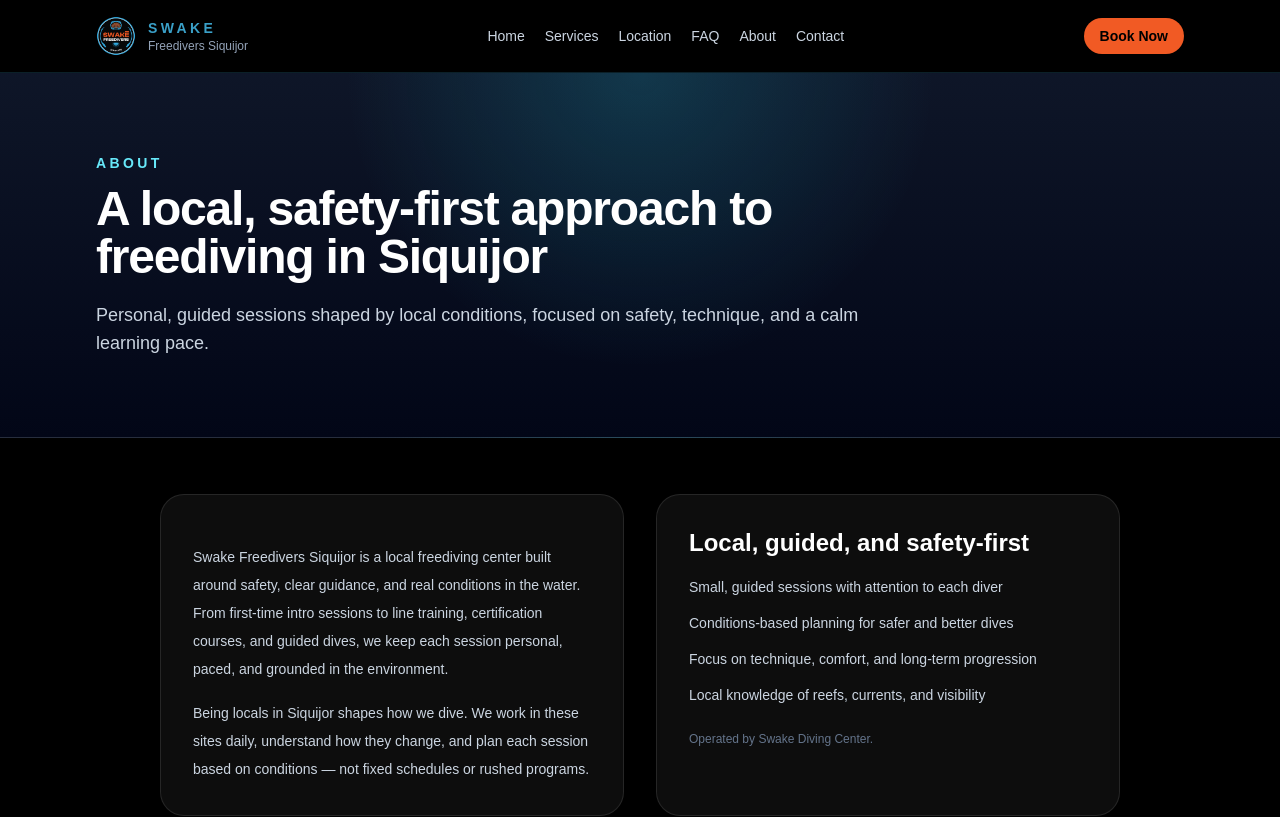
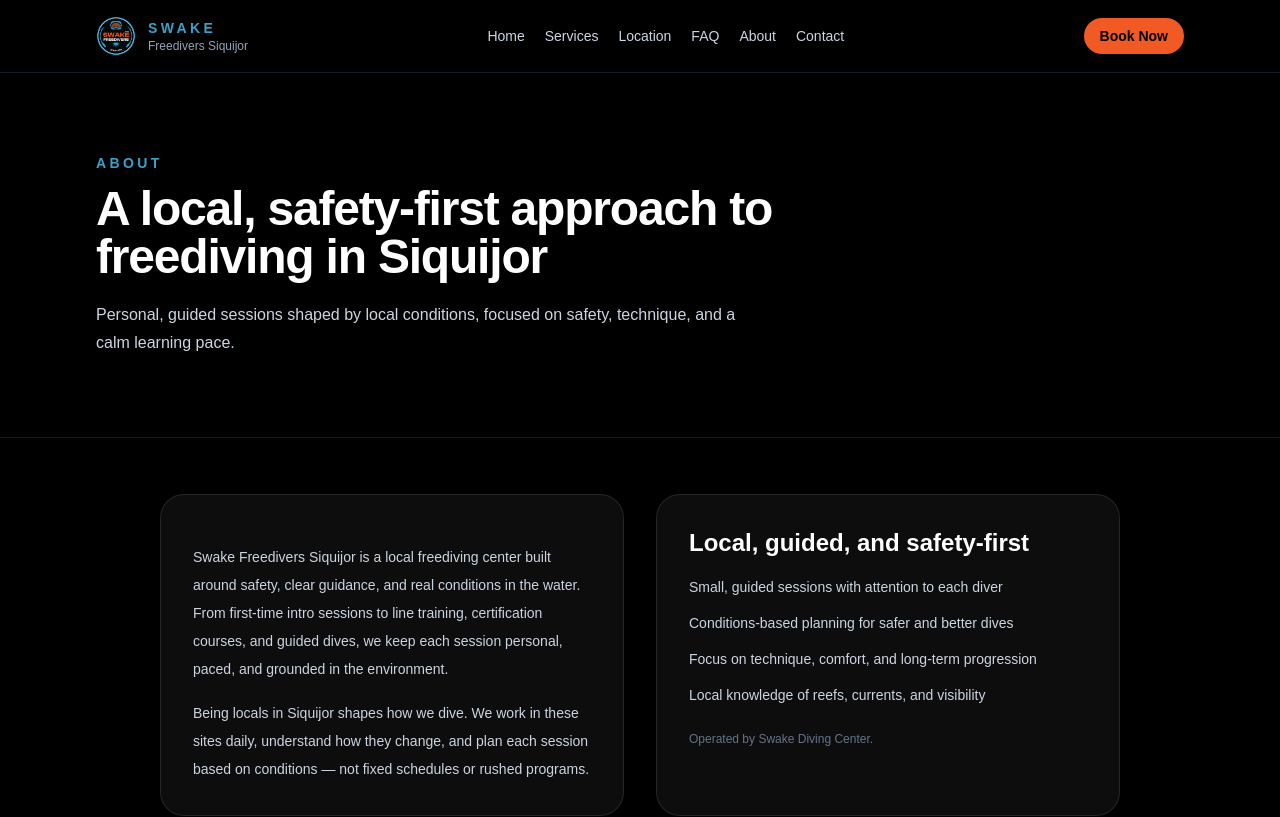
Before and after one commit to cbmserino-cyber/swake-diving-center, a Next.js app: page /about in a window 1280 px wide. Shown: the top 817 px of the page. Built offline with nearby package versions, Linux system fonts and the light colour scheme.

Commit message:
Update page-hero.tsx

```diff
--- a/components/page-hero.tsx
+++ b/components/page-hero.tsx
@@ -5,18 +5,34 @@ type PageHeroProps = {
   kicker?: string;
 };
 
-export function PageHero({ eyebrow, title, description, kicker }: PageHeroProps) {
+export function PageHero({
+  eyebrow,
+  title,
+  description,
+  kicker,
+}: PageHeroProps) {
   return (
-    <section className="border-b border-white/10 bg-[radial-gradient(circle_at_top,_rgba(34,211,238,0.18),_transparent_40%),linear-gradient(180deg,rgba(15,23,42,0.95),rgba(2,6,23,1))]">
+    <section className="border-b border-[#3AA0C8]/20 bg-black">
       <div className="mx-auto max-w-6xl px-6 py-16 lg:px-8 lg:py-20">
         {eyebrow ? (
-          <p className="text-sm font-semibold uppercase tracking-[0.24em] text-cyan-300">{eyebrow}</p>
+          <p className="text-sm font-semibold uppercase tracking-[0.24em] text-[#3AA0C8]">
+            {eyebrow}
+          </p>
         ) : null}
-        <h1 className="mt-3 max-w-4xl text-4xl font-bold tracking-tight text-white md:text-5xl">
+
+        <h1 className="mt-3 max-w-4xl text-4xl font-bold tracking-tight text-white sm:text-5xl">
           {title}
         </h1>
-        <p className="mt-5 max-w-3xl text-base leading-7 text-slate-300 md:text-lg">{description}</p>
-        {kicker ? <p className="mt-5 text-sm text-slate-400">{kicker}</p> : null}
+
+        <p className="mt-5 max-w-2xl text-base leading-7 text-slate-300">
+          {description}
+        </p>
+
+        {kicker ? (
+          <p className="mt-5 text-sm font-medium text-[#F15A24]">
+            {kicker}
+          </p>
+        ) : null}
       </div>
     </section>
   );
```
